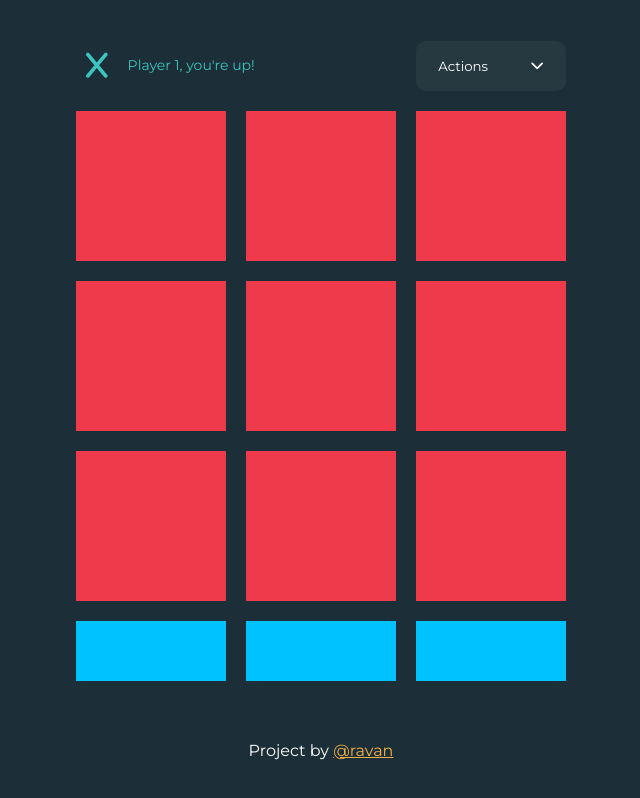
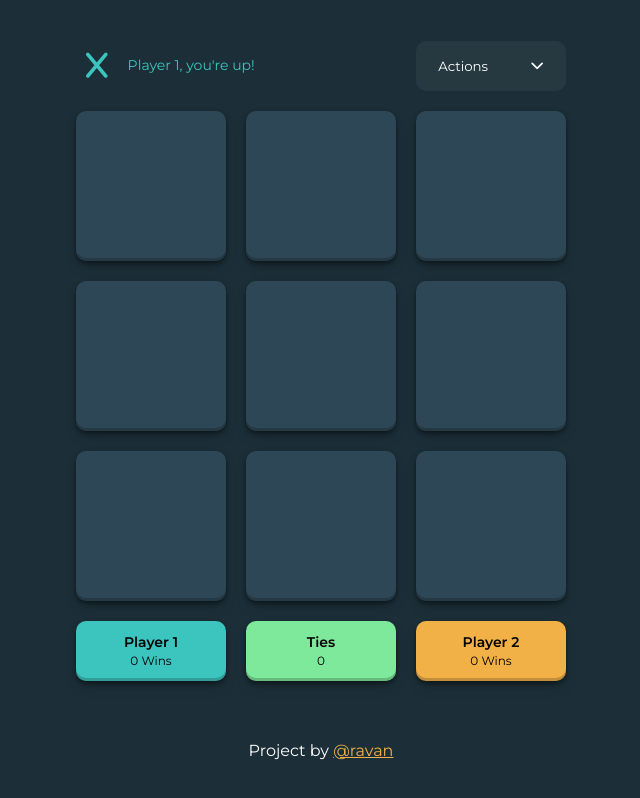
Before and after one commit to RavanHash/tic-tac-toe-game, a plain HTML site: page index.html in a window 1280 px wide. Shown: the whole page, without its empty margins (319-959 px from the left). Drawn offline with Linux system fonts and the light colour scheme.

Commit message:
Add Style for Game board and Score board

```diff
--- a/CSS/index.css
+++ b/CSS/index.css
@@ -5,7 +5,7 @@
   --gray: #2e4756;
   --turquoise: #3cc4bf;
   --yellow: #f2b147;
-  --light-gray: #d3d3d3;
+  --light-green: #7ee89b;
 }
 
 * {
@@ -52,7 +52,7 @@ button:hover {
 
 .shadow {
   box-shadow: rgba(0, 0, 0, 0.4) 0px 2px 4px,
-  rgba(0, 0, 0, 0.3) 0px 7px 13px -3px, rgba(0, 0, 0, 0.2) 0px -3px 0px inset;
+    rgba(0, 0, 0, 0.3) 0px 7px 13px -3px, rgba(0, 0, 0, 0.2) 0px -3px 0px inset;
 }
 
 .border {
@@ -162,12 +162,37 @@ button:hover {
 }
 
 .square {
-  background-color: #ef3a4c;
+  background-color: var(--gray);
+  border-radius: 10px;
+  display: flex;
+  justify-content: center;
+  align-items: center;
+  font-size: 3rem;
+}
+
+.square:hover {
+  cursor: pointer;
+  opacity: 80%;
 }
 
 .score {
-  background-color: #00c2ff;
+  display: flex;
+  flex-direction: column;
+  justify-content: center;
+  align-items: center;
+  border-radius: 10px;
 }
+
+.score p {
+  font-size: 14px;
+  font-weight: 600;
+}
+
+.score span {
+  font-size: 12px;
+  margin-top: 2px;
+}
+
 
 .actions {
   background-color: #d94694;
--- a/index.html
+++ b/index.html
@@ -34,20 +34,29 @@
         </div>
 
         <!-- Game board -->
-        <div class="square"></div>
-        <div class="square"></div>
-        <div class="square"></div>
-        <div class="square"></div>
-        <div class="square"></div>
-        <div class="square"></div>
-        <div class="square"></div>
-        <div class="square"></div>
-        <div class="square"></div>
+        <div class="square shadow"></div>
+        <div class="square shadow"></div>
+        <div class="square shadow"></div>
+        <div class="square shadow"></div>
+        <div class="square shadow"></div>
+        <div class="square shadow"></div>
+        <div class="square shadow"></div>
+        <div class="square shadow"></div>
+        <div class="square shadow"></div>
 
         <!-- Score board -->
-        <div class="score"></div>
-        <div class="score"></div>
-        <div class="score"></div>
+        <div class="score shadow" style="background-color: var(--turquoise)">
+          <p>Player 1</p>
+          <span>0 Wins</span>
+        </div>
+        <div class="score shadow" style="background-color: var(--light-green)">
+          <p>Ties</p>
+          <span>0</span>
+        </div>
+        <div class="score shadow" style="background-color: var(--yellow)">
+          <p>Player 2</p>
+          <span>0 Wins</span>
+        </div>
       </div>
     </main>
 
```
